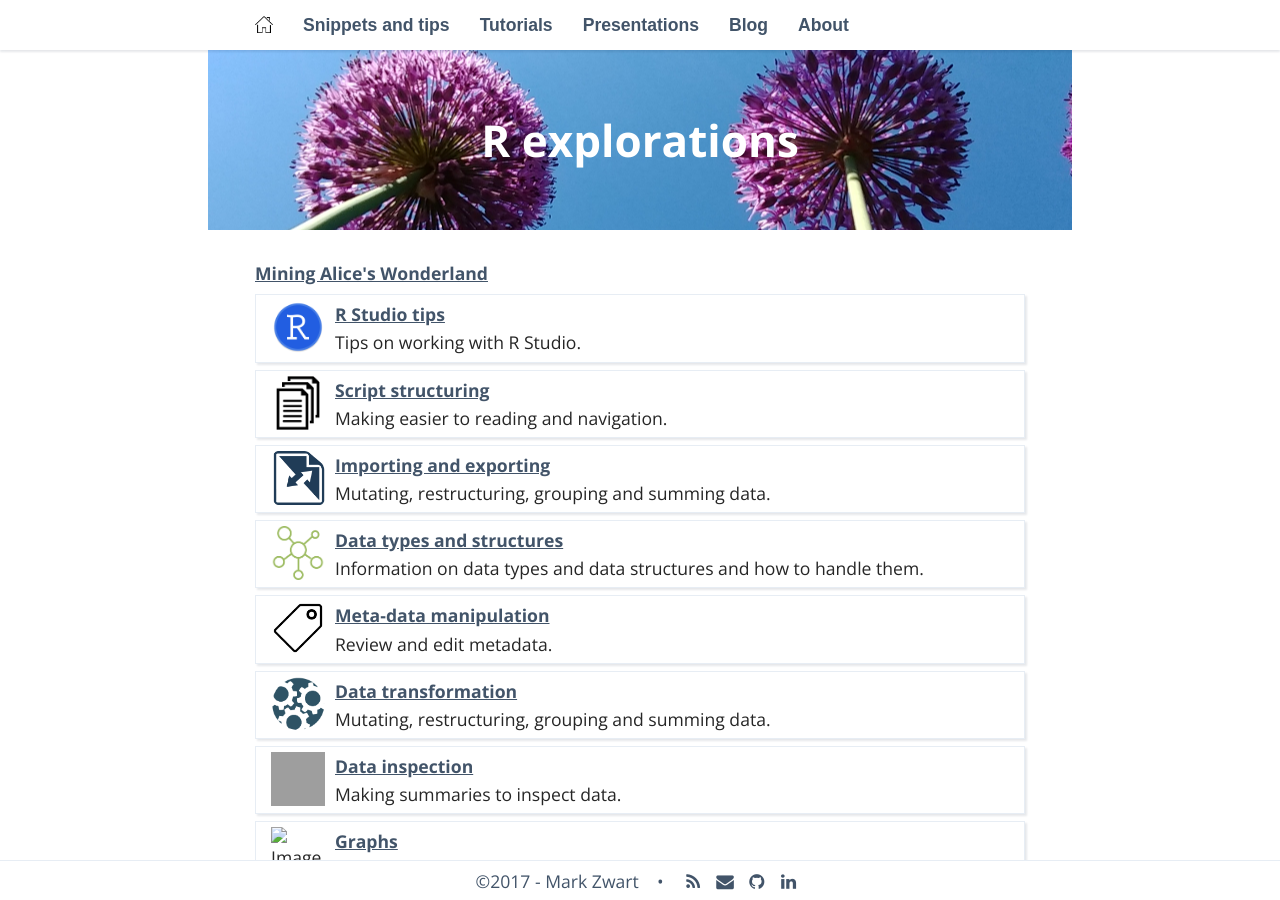
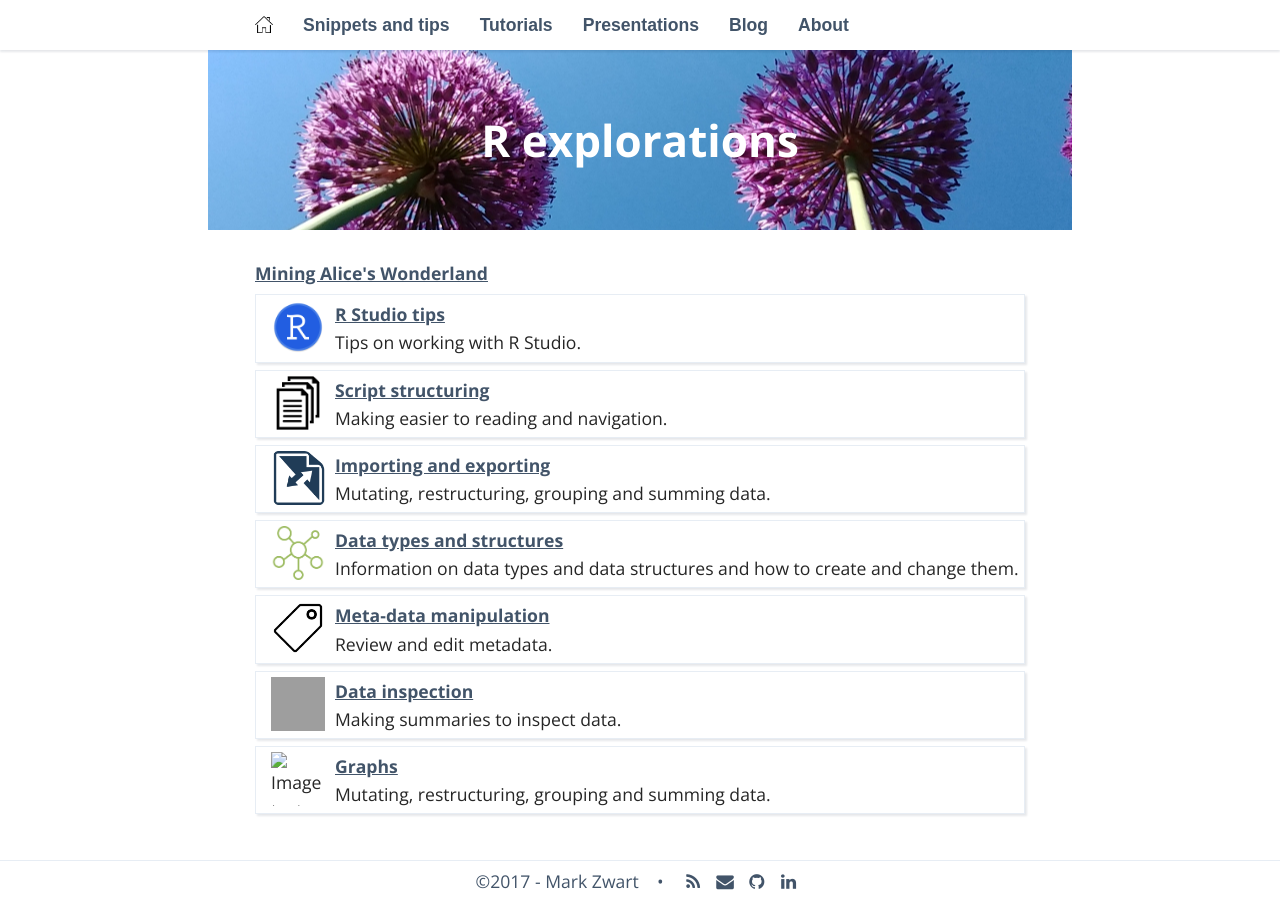
Before and after one commit to mark-me/mark-me.github.io, a Jekyll site: the page built from _pages/snippets-and-tips_diff.md, in a window 1280 px wide. Built offline with Jekyll 4.4.1, drawn with Linux system fonts in a browser that asks for light colours; nearby versions of some CDN libraries; some web fonts are replaced; our own code applies the rules of GitHub Pages for plain Markdown files; comment, search, counter and statistics services are not loaded; grey boxes are pictures that could not be loaded.

Commit message:
Update snippet-index.yml

```diff
--- a/_data/snippet-index.yml
+++ b/_data/snippet-index.yml
@@ -15,18 +15,13 @@
 
 - title: Data types and structures
   url: /data-types/
-  description: Information on data types and data structures and how to handle them.
+  description: Information on data types and data structures and how to create and change them.
   image: /_pages/snippets-and-tips/data-types.png
 
 - title: Meta-data manipulation
   url: /meta-data-manipulation/
   description: Review and edit metadata.
   image: /_pages/snippets-and-tips/meta-data.png
-
-- title: Data transformation
-  url: /script-structuring/
-  description: Mutating, restructuring, grouping and summing data.
-  image: /_pages/snippets-and-tips/data-transformation.png
 
 - title: Data inspection
   url: /data-inspection/
```
